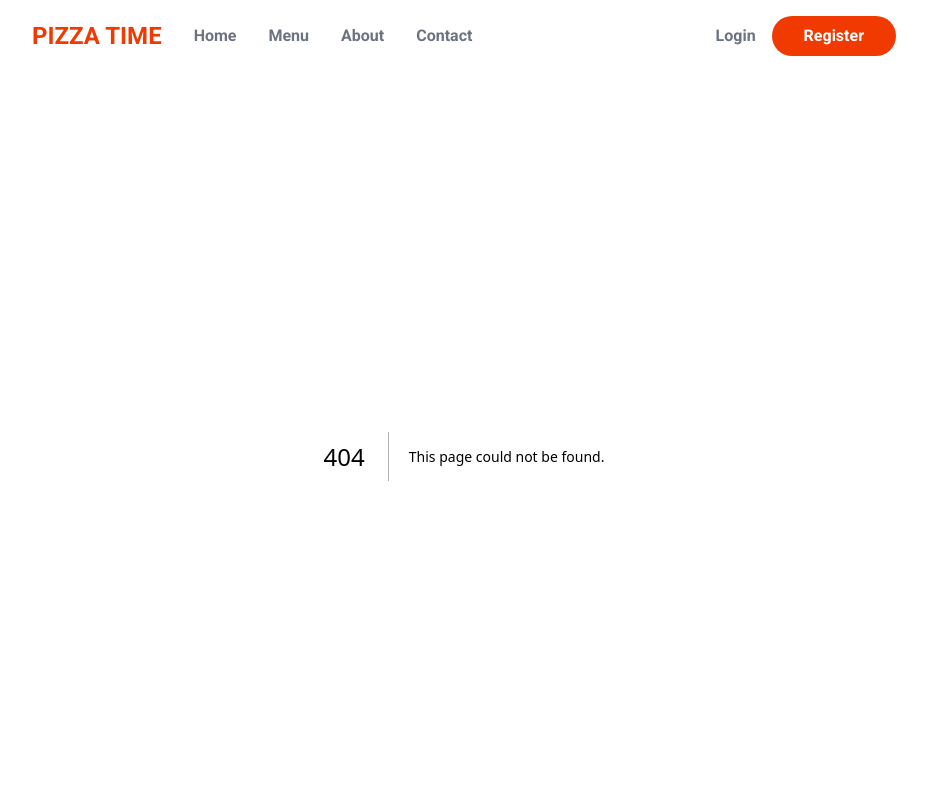
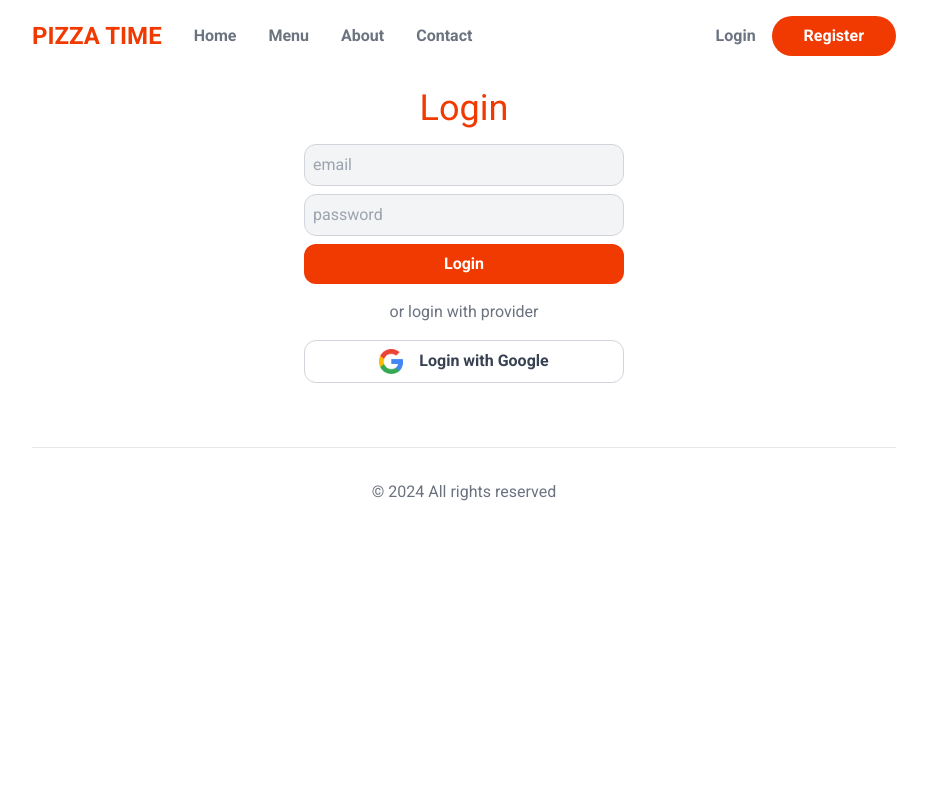
Before and after one commit to torn80beta/pazza-time, a Next.js app: page /login in a window 1280 px wide. Before the commit this address had no page. Shown: the top 800 px of the page, without its empty margins (176-1103 px from the left). Built offline with nearby package versions, Linux system fonts and the light colour scheme; no server answers.

Commit message:
login with credentials

```diff
--- a/src/app/api/auth/[...nextauth]/route.js
+++ b/src/app/api/auth/[...nextauth]/route.js
@@ -1,10 +1,15 @@
 import NextAuth from "next-auth";
 import CredentialsProvider from "next-auth/providers/credentials";
+import * as mongoose from "mongoose";
+import User from "@/app/models/User";
+import bcrypt from "bcrypt";
 
 const handler = NextAuth({
+  secret: process.env.NEXTAUTH_SECRET,
   providers: [
     CredentialsProvider({
       name: "Credentials",
+      id: "credentials",
       credentials: {
         username: {
           label: "Email",
@@ -14,16 +19,18 @@
         password: { label: "Password", type: "password" },
       },
       async authorize(credentials, req) {
-        const res = await fetch("/your/endpoint", {
-          method: "POST",
-          body: JSON.stringify(credentials),
-          headers: { "Content-Type": "application/json" },
-        });
-        const user = await res.json();
+        const { email, password } = credentials;
 
-        if (res.ok && user) {
+        mongoose.connect(process.env.MONGO_URL);
+
+        const user = await User.findOne({ email });
+        const isPasswordOk =
+          user && bcrypt.compareSync(password, user.password);
+
+        if (isPasswordOk) {
           return user;
         }
+        // console.log(credentials);
 
         return null;
       },
--- a/src/app/api/register/route.js
+++ b/src/app/api/register/route.js
@@ -11,10 +11,7 @@
     const createdUser = await User.create(body);
     return Response.json(createdUser);
   } catch (error) {
-    console.log(error.message);
-    // return Response.json(error.message, {
-    //   status: 400,
-    // });
+    // console.log(error.message);
     return NextResponse.json(
       { status: 400, message: error.message },
       { status: 400 }
--- a/src/app/layout.js
+++ b/src/app/layout.js
@@ -1,6 +1,7 @@
 import { Roboto } from "next/font/google";
 import "./globals.css";
 import Header from "../components/layout/Header";
+import { AppContext } from "@/components/AppContext";
 
 const roboto = Roboto({ subsets: ["latin"], weight: ["400", "500", "700"] });
 
@@ -14,11 +15,13 @@
     <html lang="en">
       <body className={roboto.className}>
         <main className="max-w-4xl mx-auto p-4">
-          <Header />
-          {children}
-          <footer className="border-t p-8 text-center text-gray-500 mt-16">
-            &copy; 2024 All rights reserved
-          </footer>
+          <AppContext>
+            <Header />
+            {children}
+            <footer className="border-t p-8 text-center text-gray-500 mt-16">
+              &copy; 2024 All rights reserved
+            </footer>
+          </AppContext>
         </main>
       </body>
     </html>
--- /dev/null
+++ b/src/app/login/page.js
@@ -0,0 +1,79 @@
+"use client";
+import { signIn } from "next-auth/react";
+import Image from "next/image";
+// import Link from "next/link";
+import { useState } from "react";
+
+export default function LoginPage() {
+  const [email, setEmail] = useState("");
+  const [password, setPassword] = useState("");
+  const [error, setError] = useState(false);
+  const [loginInProgress, setLoginInProgress] = useState(false);
+
+  async function handleFormSubmit(e) {
+    e.preventDefault();
+    setLoginInProgress(true);
+
+    await signIn("credentials", { email, password });
+
+    // setError(false);
+    // const { ok } = await fetch("/api/login", {
+    //   method: "POST",
+    //   body: JSON.stringify({ email, password }),
+    //   headers: {
+    //     "Content-Type": "application/json",
+    //   },
+    // });
+
+    // if (ok) {
+    //   // setError(false);
+    // } else {
+    //   // setError(true);
+    // }
+
+    setLoginInProgress(false);
+  }
+
+  return (
+    <section className="mt-8">
+      <h1 className="text-center text-primary text-4xl mb-4">Login</h1>
+      <form
+        className="block max-w-xs mx-auto"
+        action=""
+        onSubmit={handleFormSubmit}
+      >
+        <input
+          type="email"
+          placeholder="email"
+          value={email}
+          disabled={loginInProgress}
+          onChange={(e) => setEmail(e.target.value.trim())}
+        />
+        <input
+          type="password"
+          placeholder="password"
+          value={password}
+          disabled={loginInProgress}
+          onChange={(e) => setPassword(e.target.value.trim())}
+        />
+        <button type="submit" disabled={loginInProgress}>
+          Login
+        </button>
+
+        <div className="my-4 text-center text-gray-500">
+          or login with provider
+        </div>
+        <button className="flex gap-4 justify-center">
+          <Image src="/google.png" width={24} height={24} alt="google" />
+          Login with Google
+        </button>
+        {/* <div className="text-center my-6 text-gray-500 border-t pt-4">
+          Existing account?{" "}
+          <Link className="underline" href="/login">
+            Login here &raquo;
+          </Link>
+        </div> */}
+      </form>
+    </section>
+  );
+}
--- a/src/app/register/page.js
+++ b/src/app/register/page.js
@@ -81,6 +81,12 @@
           <Image src="/google.png" width={24} height={24} alt="google" />
           Login with Google
         </button>
+        <div className="text-center my-6 text-gray-500 border-t pt-4">
+          Existing account?{" "}
+          <Link className="underline" href="/login">
+            Login here &raquo;
+          </Link>
+        </div>
       </form>
     </section>
   );
--- /dev/null
+++ b/src/components/AppContext.js
@@ -0,0 +1,6 @@
+"use client";
+import { SessionProvider } from "next-auth/react";
+
+export function AppContext({ children }) {
+  return <SessionProvider>{children}</SessionProvider>;
+}
--- a/src/components/layout/Header.js
+++ b/src/components/layout/Header.js
@@ -1,6 +1,14 @@
+"use client";
+import { useSession } from "next-auth/react";
 import Link from "next/link";
+import { signOut } from "next-auth/react";
 
 export default function Header() {
+  const session = useSession();
+
+  const { status } = session;
+  // console.log(status);
+
   return (
     <header className="flex justify-between items-center">
       <nav className="flex items-center gap-8 text-gray-500 font-semibold">
@@ -13,6 +21,17 @@
         <Link href={""}>Contact</Link>
       </nav>
       <nav className="flex items-center gap-4 text-gray-500 font-semibold">
+        {status === "authenticated" && (
+          <button
+            onClick={() => signOut()}
+            className="bg-primary rounded-full text-white px-8 py-2"
+            href={"/register"}
+          >
+            Logout
+          </button>
+        )}
+        {status === "unauthenticated" && (
+          <>
             <Link href={"/login"}>Login</Link>
             <Link
               className="bg-primary rounded-full text-white px-8 py-2"
@@ -20,6 +39,8 @@
             >
               Register
             </Link>
+          </>
+        )}
       </nav>
     </header>
   );
--- a/src/components/layout/Hero.js
+++ b/src/components/layout/Hero.js
@@ -18,11 +18,11 @@
           delicious joy in life
         </p>
         <div className="flex gap-4 text-sm">
-          <button className="flex items-center gap-2 bg-primary uppercase rounded-full text-white px-4 py-2">
+          <button className="flex items-center justify-center gap-2 bg-primary uppercase rounded-full text-white px-4 py-2">
             Order Now
             <Right />
           </button>
-          <button className="flex gap-2 py-2 text-gray-600 font-semibold">
+          <button className="flex items-center border-none gap-2 py-2 text-gray-600 font-semibold">
             Learn more
             <Right />
           </button>
```
Lines whose indentation alone changed are shown as unchanged.
